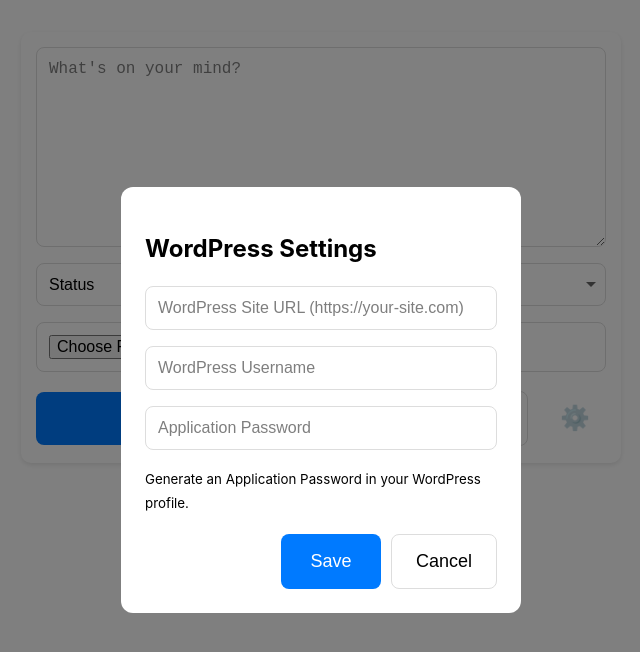
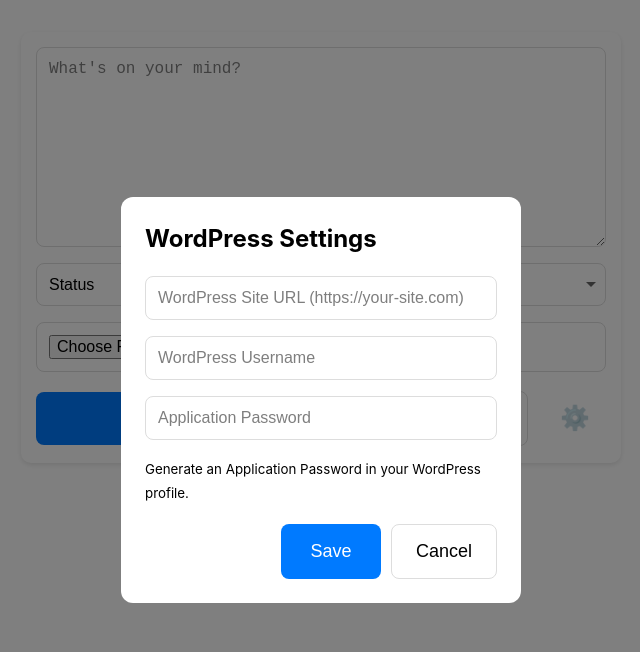
Before and after one commit to ebinnion/wp-simple-publish, a website: page index.html in a window 1280 px wide. Both pictures are taken after a click on the button "⚙️". Shown: the whole page, without its empty margins (319-959 px from the left). Drawn offline with Linux system fonts and the light colour scheme.

Commit message:
Remove extra margin above modal header

```diff
--- a/styles.css
+++ b/styles.css
@@ -147,6 +147,11 @@
 	border-radius: 12px;
 	width: 90%;
 	max-width: 400px;
+}
+
+
+.modal-content h2 {
+	margin-top: 0;
 }
 
 .modal-buttons {
```
